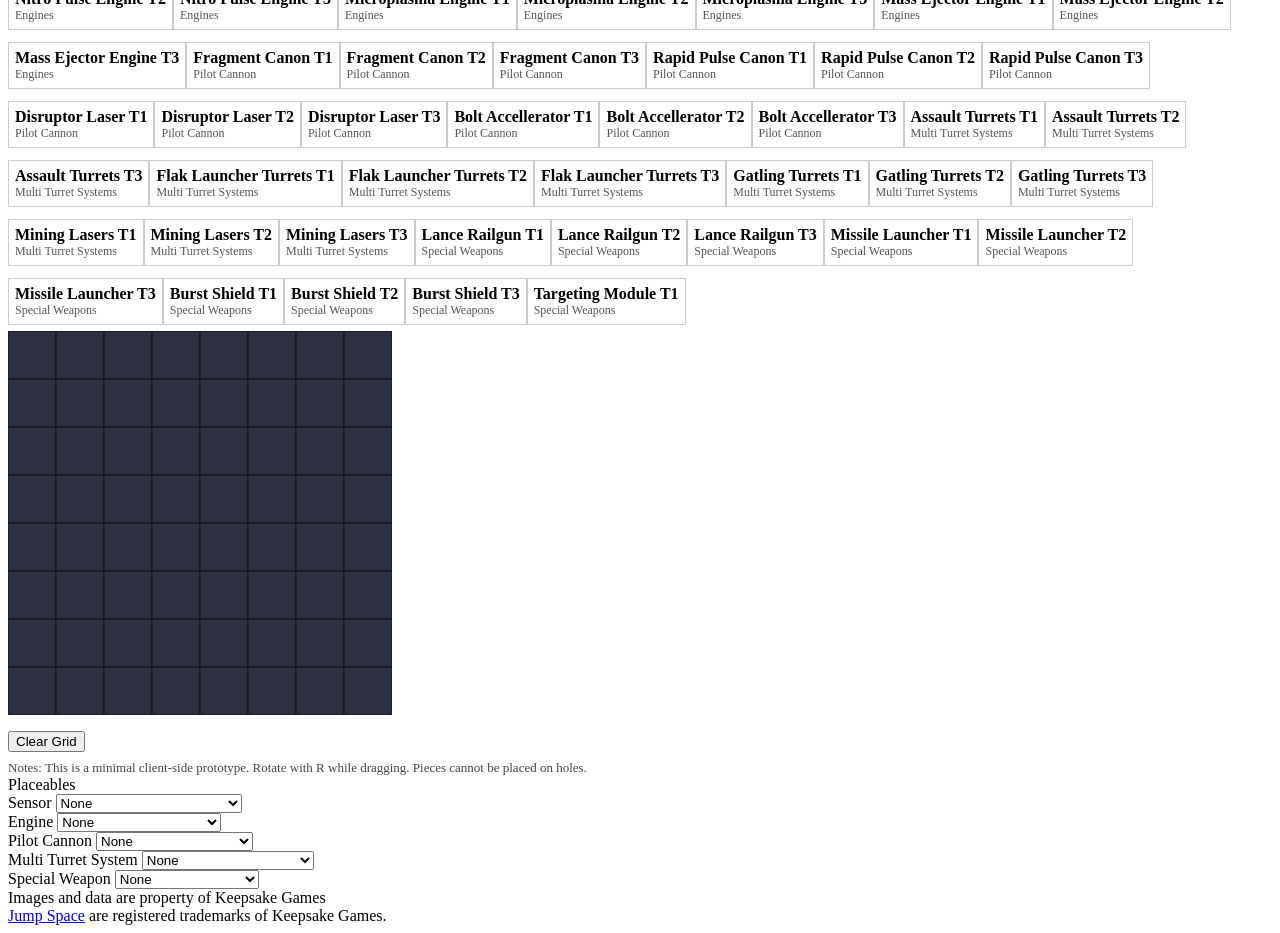
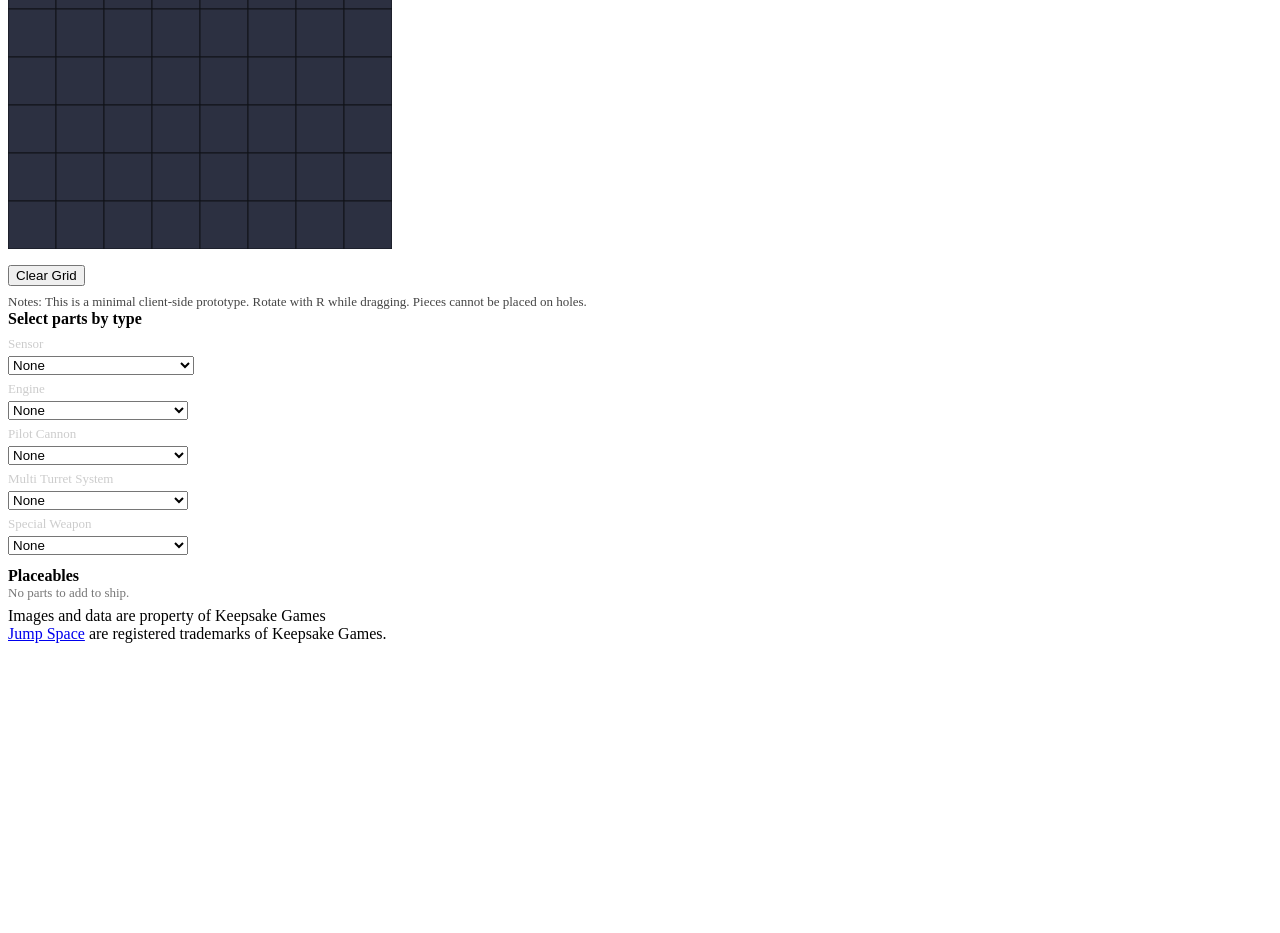
Before and after one commit to attrib/jump-space-configurator, a Vue app: page / in a window 1280 px wide. Shown: the part 400-1333 px from the top of the page. After the commit the page ends 1051 px from the top, so only its background shows below. Built offline with nearby package versions, Linux system fonts and the light colour scheme; the HTML template or start-up script is replaced by a standard one.

Commit message:
Moved parts selection

```diff
--- a/src/App.vue
+++ b/src/App.vue
@@ -38,17 +38,6 @@
           </label>
         </div>
 
-        <h3 style="margin-top:12px">Parts (drag onto grid)</h3>
-        <div>
-          <div v-for="p in parts" :key="p.id" class="piece"
-               :style="{border:'1px solid #ccc', padding:'6px', margin:'6px 0', display:'inline-block'}"
-               @pointerdown.prevent="startDrag($event, p)">
-            <strong>{{ p.name }}</strong>
-            <div style="font-size:12px;color:#555">{{ p.type }}</div>
-          </div>
-        </div>
-
-
       </div>
 
       <div class="grid-area">
@@ -61,7 +50,8 @@
       </div>
 
       <div class="selection-area">
-        <SelectionArea :ship="selectedShip" :placed="placed" :parts="parts"/>
+        <SelectionArea :ship="selectedShip" :placed="placed" :parts="parts" :placeables="placeables"
+                       @add-placeable="onAddPlaceable" @remove-placeable="onRemovePlaceable"/>
       </div>
     </div>
     <div class="legal">
@@ -82,6 +72,7 @@ export default {
   setup() {
     const grid = reactive(Array.from({length: 8}, () => Array(8).fill(0)))
     const placed = reactive([])
+    const placeables = reactive([])
     const ship = ref('catamaran-t0')
     const selectedShip  = reactive({})
     const reactor = ref('none')
@@ -127,6 +118,15 @@ export default {
       applyHolesFor(reactors, reactor.value, 0)
       applyHolesFor(auxiliaries, aux1.value, 4)
       applyHolesFor(auxiliaries, aux2.value, 6)
+      resetBoard()
+    }
+
+    function resetBoard() {
+      for (const p of placed) {
+        const part = parts.find((part) => part.id === p.partId)
+        const idx = p.id.split('_')[1]
+        placeables.push({...part, idx: idx})
+      }
       placed.splice(0, placed.length)
     }
 
@@ -185,9 +185,12 @@ export default {
           }
         }
       }
-      const id = part.id + '_' + (placed.length + 1)
+      const id = part.type + '_' + part.idx
       const cells = final.map(c => c)
       placed.push({id, partId: part.id, name: part.name, cells})
+      // Remove one matching part from placeables (first occurrence)
+      const idxPl = placeables.findIndex(pp => pp.id === part.id && pp.idx === part.idx)
+      if (idxPl !== -1) placeables.splice(idxPl, 1)
       return {ok: true, id}
     }
 
@@ -196,7 +199,29 @@ export default {
       if (idx !== -1) {
         placed.splice(idx, 1)
         const part = parts.find(p => p.id === placedPart.partId)
+        if (part) placeables.push(part)
         document.dispatchEvent(new CustomEvent('jumpspace-drag-start', {detail: {part}, bubbles: true}))
+      }
+    }
+
+    function onAddPlaceable(part) {
+      const idxPlacable = placeables.findIndex(pp => (pp.type === part.type && pp.idx === part.idx))
+      if (idxPlacable !== -1) placeables.splice(idxPlacable, 1)
+      const idxPlaced = placed.findIndex(pp => pp.id === part.type + '_' + part.idx)
+      if (idxPlaced !== -1) placed.splice(idxPlaced, 1)
+      if (part) placeables.push(part)
+    }
+
+    function onRemovePlaceable(payload) {
+      // payload can be index or id
+      if (typeof payload === 'number') {
+        if (payload >= 0 && payload < placeables.length) placeables.splice(payload, 1)
+      } else if (typeof payload === 'string') {
+        const i = placeables.findIndex(p => p.id === payload)
+        if (i !== -1) placeables.splice(i, 1)
+      } else if (payload && payload.id) {
+        const i = placeables.findIndex(p => p.id === payload.id)
+        if (i !== -1) placeables.splice(i, 1)
       }
     }
 
@@ -218,7 +243,10 @@ export default {
       aux2,
       changeShip,
       applyHoles,
-      cellSize
+      cellSize,
+      placeables,
+      onAddPlaceable,
+      onRemovePlaceable
     }
   }
 }
--- a/src/components/SelectionArea.vue
+++ b/src/components/SelectionArea.vue
@@ -1,62 +1,149 @@
 <template>
   <div>
-    Placeables
-  </div>
-  <div>
-    <div>
-    <label>
-      Sensor
-      <select v-for="n in ship.sensor">
-        <option value="">None</option>
-        <option v-for="p in parts.filter((p) => p.type === 'Sensors')" :value=p.id>{{ p.name }}</option>
-      </select>
-    </label>
+    <div style="margin-bottom:8px;font-weight:bold">Select parts by type</div>
+    <div v-for="cfg in typeMap" :key="cfg.shipKey" style="margin:6px 0">
+      <div style="font-size:13px;color:#ccc;margin-bottom:4px">{{ cfg.label }}</div>
+      <div style="display:flex; gap:6px; flex-wrap:wrap">
+        <select v-for="(n, idx) in (ship && ship[cfg.shipKey] ? ship[cfg.shipKey] : 0)" :key="cfg.shipKey+'-'+idx"
+                v-model="selections[cfg.shipKey][idx]" @change="onSelect(cfg, idx)"
+                style="min-width:180px">
+          <option value="">None</option>
+          <option v-for="p in partsByType[cfg.partType]" :value="p.id">{{ p.name }}</option>
+        </select>
+      </div>
     </div>
-    <div>
-    <label>
-      Engine
-      <select v-for="n in ship.engine">
-        <option value="">None</option>
-        <option v-for="p in parts.filter((p) => p.type === 'Engines')" :value=p.id>{{ p.name }}</option>
-      </select>
-    </label>
-    </div>
-    <div>
-    <label>
-      Pilot Cannon
-      <select v-for="n in ship.pilotCannon">
-        <option value="">None</option>
-        <option v-for="p in parts.filter((p) => p.type === 'Pilot Cannon')" :value=p.id>{{ p.name }}</option>
-      </select>
-    </label>
-    </div>
-    <div>
-    <label>
-      Multi Turret System
-      <select v-for="n in ship.multiTurretSystem">
-        <option value="">None</option>
-        <option v-for="p in parts.filter((p) => p.type === 'Multi Turret Systems')" :value=p.id>{{ p.name }}</option>
-      </select>
-    </label>
-    </div>
-    <div>
-    <label>
-      Special Weapon
-      <select v-for="n in ship.specialWeapon">
-        <option value="">None</option>
-        <option v-for="p in parts.filter((p) => p.type === 'Special Weapons')" :value=p.id>{{ p.name }}</option>
-      </select>
-    </label>
+
+    <div style="margin-top:12px;font-weight:bold">Placeables</div>
+    <div v-if="placeables && placeables.length === 0" style="font-size:13px;color:#777">No parts to add to ship.</div>
+    <div style="display:flex; flex-wrap:wrap; gap:8px; margin-top:6px;max-width:800px">
+      <div v-for="(p, i) in placeables" :key="'pl-'+i"
+           class="placeable"
+           :style="{border:'1px solid #3a4257', padding:'6px', display:'inline-flex', gap:'8px', alignItems:'center', background:'#232a3b', borderRadius:'4px'}"
+           @pointerdown.prevent="startDrag(p)">
+        <div>
+          <svg :width="previewSize(p).w" :height="previewSize(p).h" style="background:#161b27;border-radius:2px">
+            <rect v-for="(c, idx) in normalizedCells(p)" :key="'c'+idx"
+                  :x="c[0]*cell" :y="c[1]*cell" :width="cell" :height="cell" fill="#bfe6ffcc" stroke="#000"/>
+          </svg>
+        </div>
+        <div style="min-width:160px">
+          <div style="font-weight:600">{{ p.name }}</div>
+          <div style="font-size:12px;color:#9aa4bd">{{ p.type }}</div>
+        </div>
+        <button title="Remove" @click.stop="remove(i)">✕</button>
+      </div>
     </div>
   </div>
 </template>
 
 <script>
+import {computed, reactive, watchEffect} from 'vue'
+
 export default {
   name: 'SelectionArea',
-  props: {ship: Object, placed: Array, parts: Array},
+  props: {ship: Object, placed: Array, parts: Array, placeables: Array},
+  emits: ['add-placeable', 'remove-placeable'],
   setup(props, {emit}) {
+    const typeMap = [
+      { shipKey: 'sensor', label: 'Sensor', partType: 'Sensors' },
+      { shipKey: 'engine', label: 'Engine', partType: 'Engines' },
+      { shipKey: 'pilotCannon', label: 'Pilot Cannon', partType: 'Pilot Cannon' },
+      { shipKey: 'multiTurretSystem', label: 'Multi Turret System', partType: 'Multi Turret Systems' },
+      { shipKey: 'specialWeapon', label: 'Special Weapon', partType: 'Special Weapons' }
+    ]
 
+    const selections = reactive({})
+
+    // Build parts grouped by type for quick access
+    const partsByType = computed(() => {
+      const map = {}
+      for (const p of (props.parts || [])) {
+        if (!map[p.type]) map[p.type] = []
+        map[p.type].push(p)
+      }
+      return map
+    })
+
+    // Ensure selection arrays have the right length when ship changes
+    watchEffect(() => {
+      for (const cfg of typeMap) {
+        const count = props.ship && props.ship[cfg.shipKey] ? props.ship[cfg.shipKey] : 0
+        if (!selections[cfg.shipKey]) selections[cfg.shipKey] = []
+        const arr = selections[cfg.shipKey]
+        // Resize
+        if (arr.length > count) arr.splice(count)
+        while (arr.length < count) arr.push('')
+        // Reset values that no longer exist in options
+        for (let i = 0; i < arr.length; i++) {
+          const id = arr[i]
+          if (id && !(partsByType.value[cfg.partType] || []).some(p => p.id === id)) {
+            arr[i] = ''
+          }
+        }
+      }
+    })
+
+    function onSelect(cfg, idx) {
+      const id = selections[cfg.shipKey][idx]
+      if (!id) return
+      const part = (partsByType.value[cfg.partType] || []).find(p => p.id === id)
+      if (!part) return
+      const clonedPart = {...part, shape: part.shape ? [...part.shape] : []}
+      clonedPart.idx = idx
+      emit('add-placeable', clonedPart)
+    }
+
+    const cell = 12 // preview cell size
+
+    function normalizedCells(part) {
+      // Normalize the part.shape cells to start at (0,0)
+      const cells = part.shape || []
+      if (!cells.length) return []
+      let minX = Infinity, minY = Infinity
+      let maxX = -Infinity, maxY = -Infinity
+      for (const [x, y] of cells) {
+        if (x < minX) minX = x
+        if (y < minY) minY = y
+        if (x > maxX) maxX = x
+        if (y > maxY) maxY = y
+      }
+      const res = cells.map(([x, y]) => [x - minX, y - minY])
+      return res
+    }
+
+    function previewSize(part) {
+      const cells = part.shape || []
+      if (!cells.length) return {w: cell, h: cell}
+      let minX = Infinity, minY = Infinity
+      let maxX = -Infinity, maxY = -Infinity
+      for (const [x, y] of cells) {
+        if (x < minX) minX = x
+        if (y < minY) minY = y
+        if (x > maxX) maxX = x
+        if (y > maxY) maxY = y
+      }
+      const w = (maxX - minX + 1) * cell
+      const h = (maxY - minY + 1) * cell
+      return {w, h}
+    }
+
+    function startDrag(part) {
+      // trigger board drag
+      if (document.activeElement && typeof document.activeElement.blur === 'function') {
+        document.activeElement.blur()
+      }
+      document.dispatchEvent(new CustomEvent('jumpspace-drag-start', {detail: {part}, bubbles: true}))
+    }
+
+    function remove(index) {
+      const partType = props.placeables[index].type
+      const cfg = typeMap.find((t) => t.partType === partType)
+      const partIdx = props.placeables[index].idx
+      selections[cfg.shipKey][partIdx] = ""
+      emit('remove-placeable', index)
+    }
+
+    return {typeMap, selections, partsByType, onSelect, normalizedCells, previewSize, cell, startDrag, remove}
   }
 }
 </script>
--- a/src/styles.css
+++ b/src/styles.css
@@ -48,3 +48,7 @@ button {
         color:#444;
     }
 }
+
+.selection-area, .sidebar {
+    text-align: left;
+}
```
